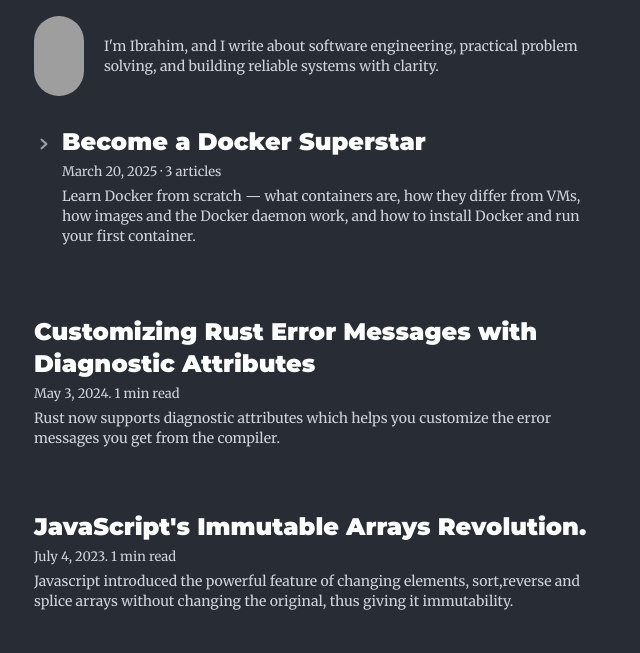
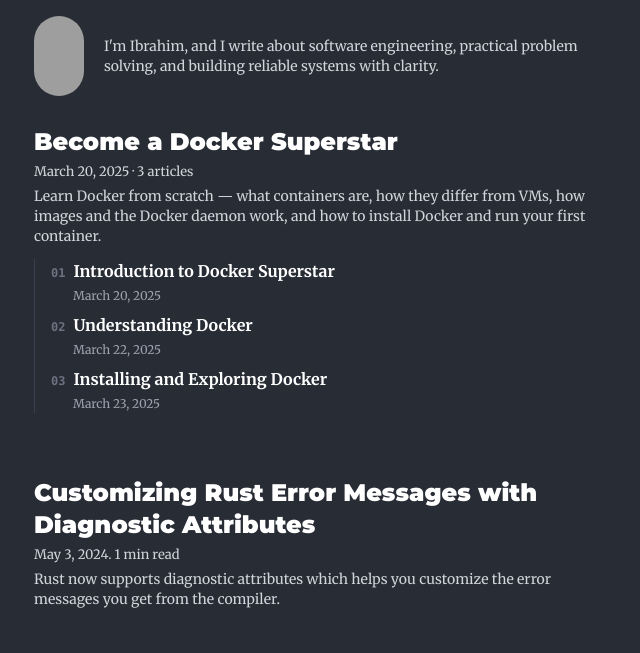
Before and after one commit to IbrahimBagalwa/reactionroad.io, a Gatsby site: page / in a window 1280 px wide. Shown: the part 104-757 px from the top of the page, without its empty margins (318-958 px from the left). Built offline with nearby package versions, Linux system fonts and the light colour scheme; Gatsby itself is replaced by a stand-in of ours; some packages are replaced by stand-ins of ours; grey boxes are pictures that could not be loaded.

Commit message:
feat: built a Gatsby blog with series grouping on the homepage and per-article next-post navigation

```diff
--- a/src/components/SeriesGroup.tsx
+++ b/src/components/SeriesGroup.tsx
@@ -15,9 +15,7 @@
 }
 
 const SeriesGroup = ({ name, description, posts, formatDate }: SeriesGroupProps) => {
-  const [isOpen, setIsOpen] = useState(false)
-
-  const ICON_WIDTH = "w-5" // 20px — shared between chevron column and all indented content
+  const [isOpen, setIsOpen] = useState(true)
 
   return (
     <div className="py-4">
@@ -26,37 +24,9 @@
         className="w-full text-left"
         aria-expanded={isOpen}
       >
-        {/* Title row: fixed-width chevron column + title */}
-        <div className="flex items-center gap-2">
-          <span className={`${ICON_WIDTH} flex-shrink-0 flex items-center justify-center`}>
-            <svg
-              width="12"
-              height="12"
-              viewBox="0 0 10 10"
-              className={`text-gray-500 dark:text-gray-400 transition-transform duration-200 ${
-                isOpen ? "rotate-90" : ""
-              }`}
-              aria-hidden="true"
-            >
-              <path
-                d="M3 1.5L7 5L3 8.5"
-                stroke="currentColor"
-                strokeWidth="1.8"
-                strokeLinecap="round"
-                strokeLinejoin="round"
-                fill="none"
-              />
-            </svg>
-          </span>
         <h1 className="home-post-title dark:text-white font-bold text-[#222] text-2xl mb-1">
           {name}
         </h1>
-        </div>
-
-        {/* Meta row: spacer keeps it flush with title */}
-        <div className="flex gap-2">
-          <span className={`${ICON_WIDTH} flex-shrink-0`} aria-hidden="true" />
-          <div>
         <p className="text-[13px] text-gray-700 dark:text-gray-300">
           {formatDate(posts[0].frontmatter.date)}
           {" · "}
@@ -67,12 +37,10 @@
             {description}
           </p>
         )}
-          </div>
-        </div>
       </button>
 
       {isOpen && (
-        <ul className="mt-3 flex flex-col gap-2 border-l border-gray-200 dark:border-gray-700 ml-[10px] pl-5">
+        <ul className="mt-3 flex flex-col gap-2 border-l border-gray-200 dark:border-gray-700 pl-4">
           {posts.map((post, i) => (
             <li key={post.id}>
               <Link
--- a/src/markdown-pages/become-docker-super-star/installing-and-exploring-docker.md
+++ b/src/markdown-pages/become-docker-super-star/installing-and-exploring-docker.md
@@ -1,5 +1,5 @@
 ---
-title: "Installing and Exploring Docker - part 3"
+title: "Installing and Exploring Docker"
 date: "2025-03-23"
 description: "Installing and Exploring Docker"
 series: "Become a Docker Superstar"
--- a/src/markdown-pages/become-docker-super-star/understanding-docker.md
+++ b/src/markdown-pages/become-docker-super-star/understanding-docker.md
@@ -1,5 +1,5 @@
 ---
-title: "Understanding Docker - part 2"
+title: "Understanding Docker"
 date: "2025-03-22"
 description: "Understanding Docker"
 series: "Become a Docker Superstar"
```
Lines whose indentation alone changed are shown as unchanged.
